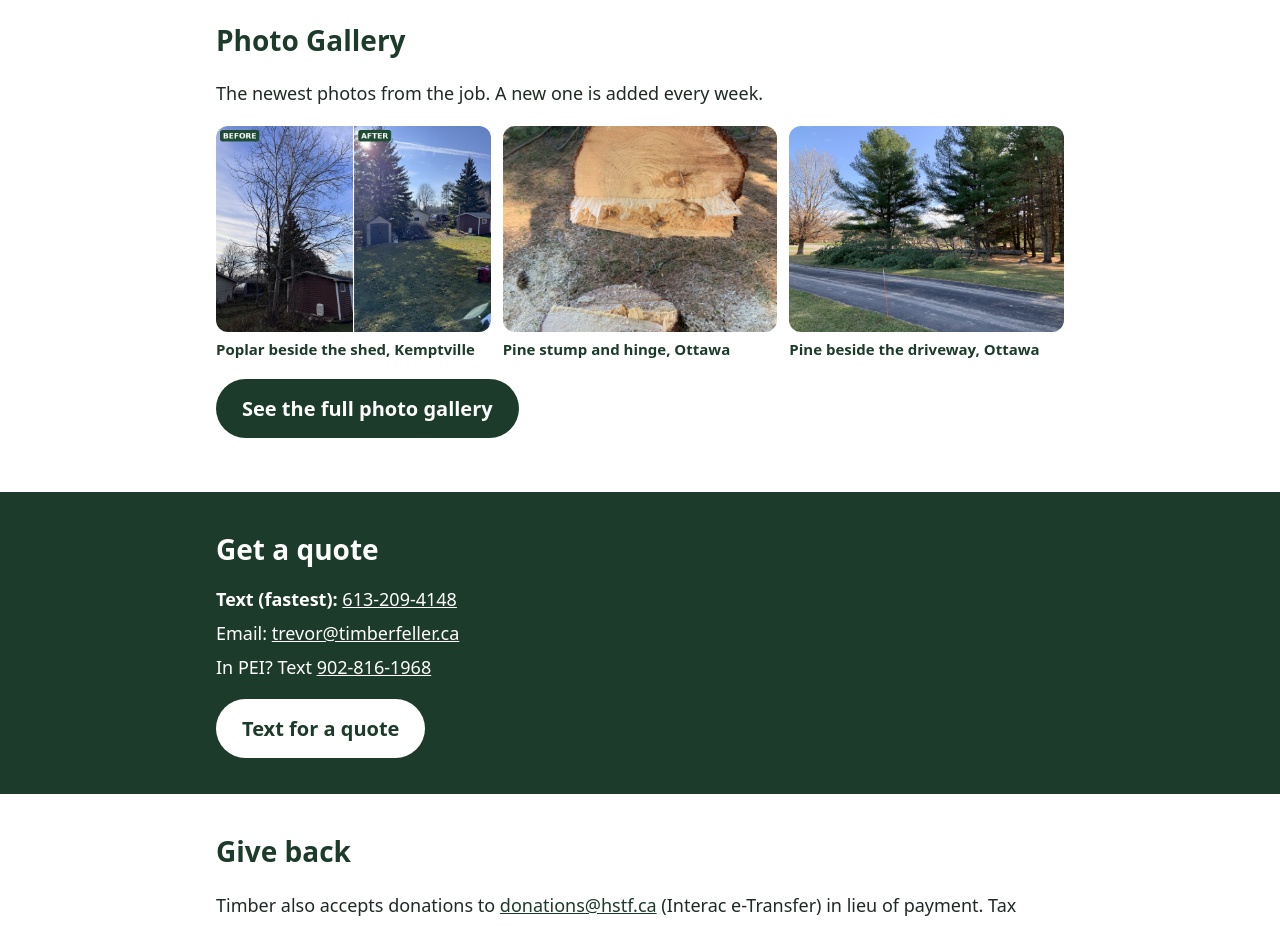
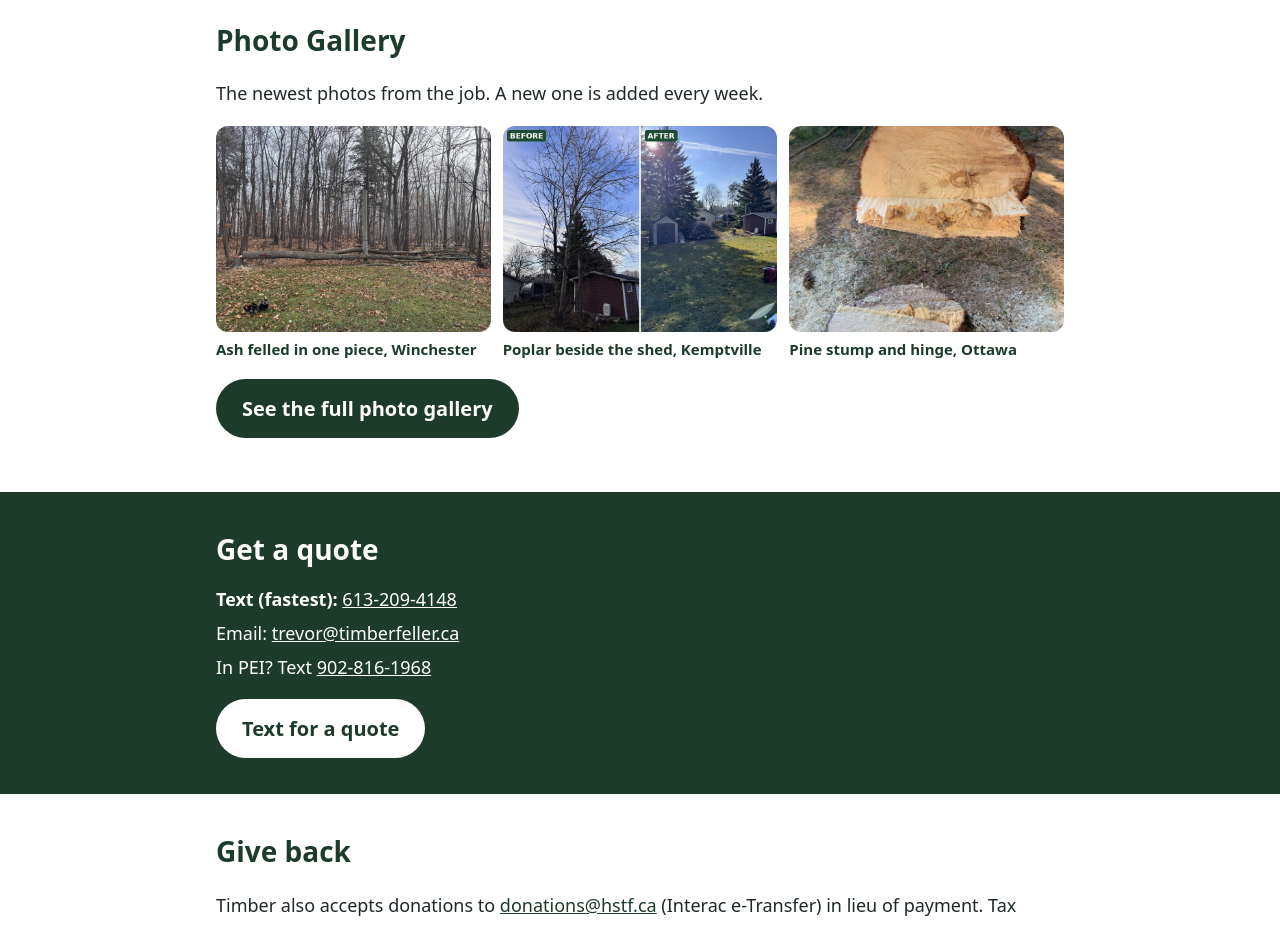
Before and after one commit to timberfeller-ca/timberfeller-site, a plain HTML site: page index.html in a window 1280 px wide. Shown: the part 1720-2646 px from the top of the page. Drawn offline with Linux system fonts and the light colour scheme.

Commit message:
Gallery: add the Winchester ash felled in one piece; homepage preview shows it first
Co-Authored-By: Claude Opus 5.5 <noreply@anthropic.com>
Claude-Session: https://claude.ai/code/session_012g9DfQmmWg4tvceQZP8fND

```diff
--- a/index.html
+++ b/index.html
@@ -109,16 +109,16 @@
         <p>The newest photos from the job. A new one is added every week.</p>
         <div class="gallery-preview">
           <figure>
+            <img src="img/work/ash-felled-winchester-2026-11.jpg" alt="A large ash lying in one piece on the forest floor at the edge of a lawn, its fresh-cut stump on the left, Winchester" loading="lazy">
+            <figcaption>Ash felled in one piece, Winchester</figcaption>
+          </figure>
+          <figure>
             <img src="img/work/poplar-before-after-kemptville-2026-11.jpg" alt="Before and after: a tall bare poplar standing right beside a red shed, then the same yard with the tree gone, brush piled and the wood stacked by the grey shed, Kemptville" loading="lazy">
             <figcaption>Poplar beside the shed, Kemptville</figcaption>
           </figure>
           <figure>
             <img src="img/work/pine-stump-and-hinge-ottawa-2022-11.jpg" alt="A felled pine's cut end held just above its stump, showing the strip of uncut hinge wood between them, Ottawa" loading="lazy">
             <figcaption>Pine stump and hinge, Ottawa</figcaption>
-          </figure>
-          <figure>
-            <img src="img/work/pine-beside-driveway-ottawa-2022-11.jpg" alt="A tall felled pine lying on the grass beside a driveway, with standing pines around it, Ottawa" loading="lazy">
-            <figcaption>Pine beside the driveway, Ottawa</figcaption>
           </figure>
         </div>
         <p><a class="btn" href="work.html">See the full photo gallery</a></p>
```
Also changed, not shown: work.html (+4 -0 lines), img/work/ash-felled-winchester-2026-11.jpg (added).
